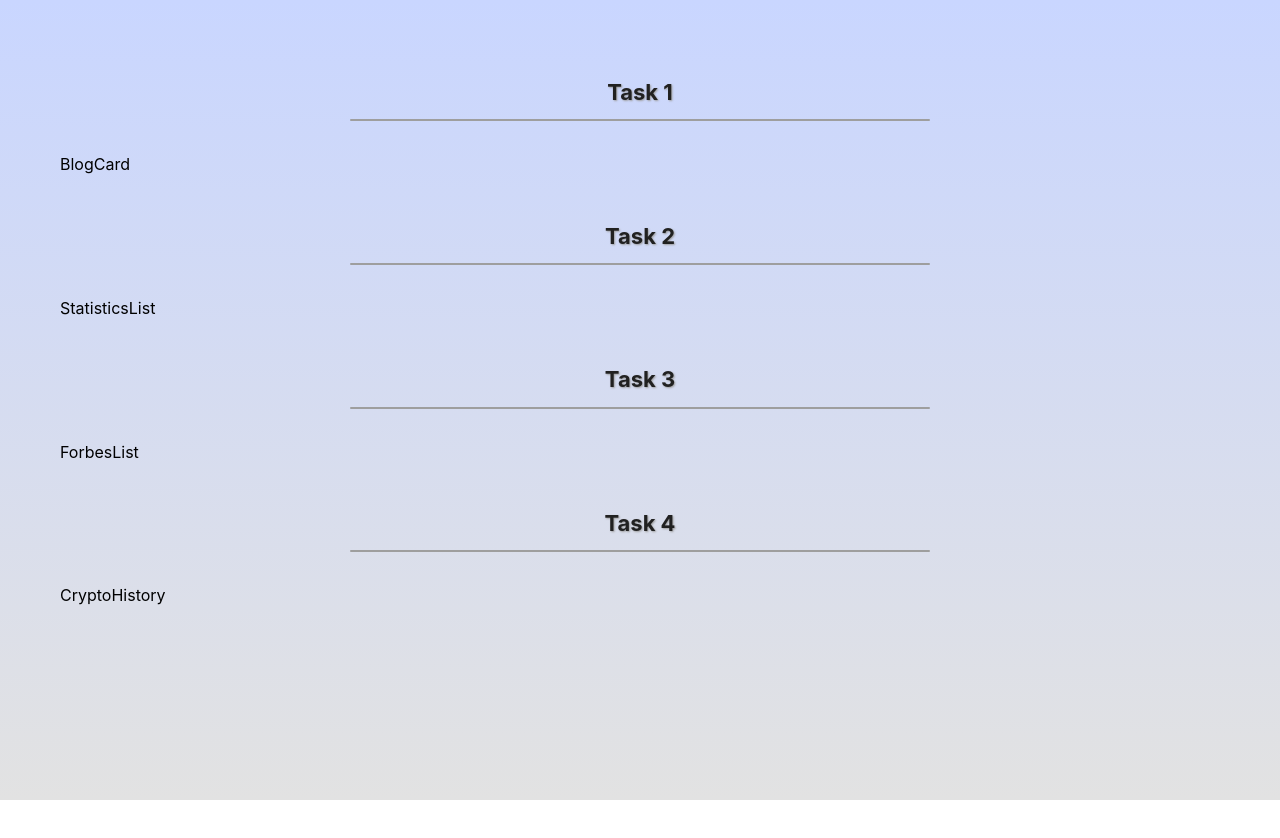
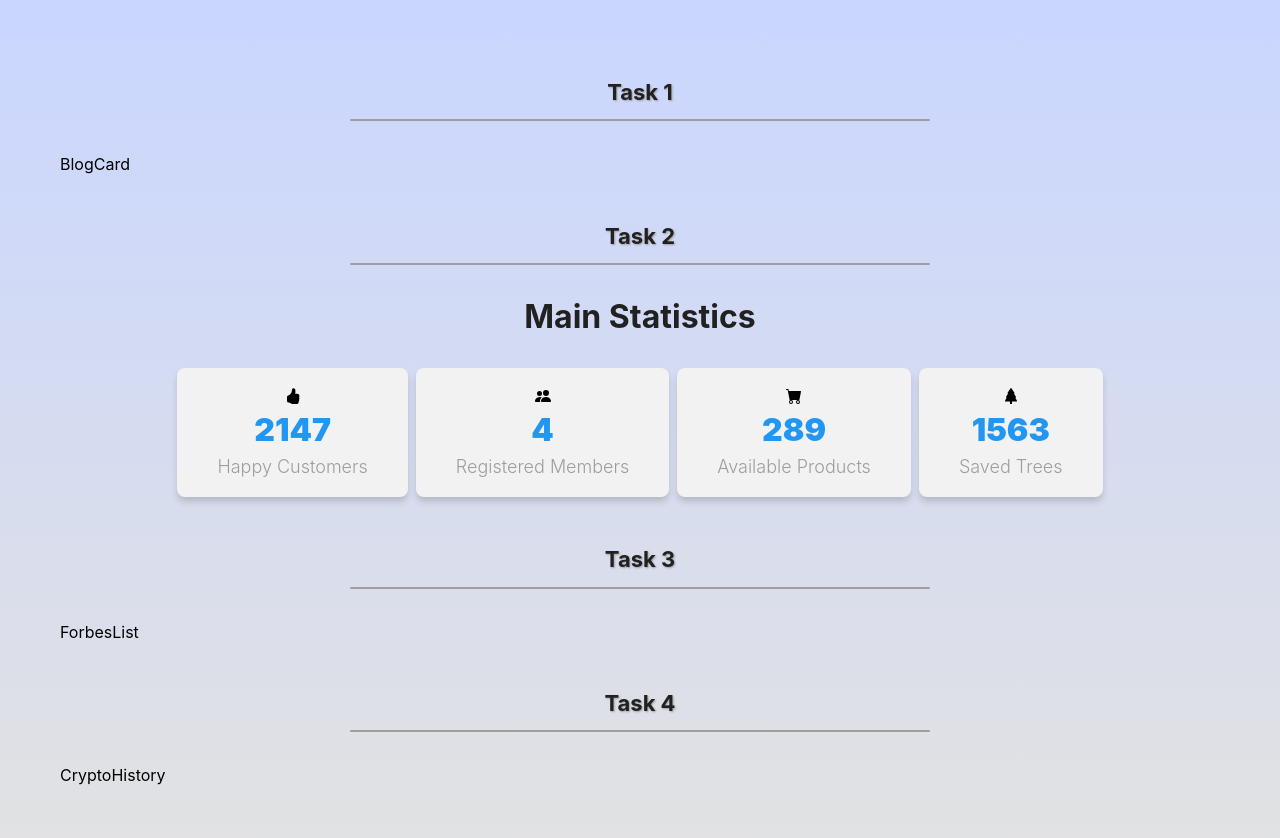
Before and after one commit to Kseniia30/group-16.10.2022, a React (Create React App) app: page / in a window 1280 px wide. Shown: the top 838 px of the page. Before the commit the page ends 800 px from the top, so only its background shows below. Built offline with nearby package versions, Linux system fonts and the light colour scheme.

Commit message:
statistics

```diff
--- a/src/components/App/App.jsx
+++ b/src/components/App/App.jsx
@@ -7,6 +7,7 @@ import {
   ForbesList,
   CryptoHistory,
 } from 'components';
+import data from "../../data/data.json"
 
 export const App = () => {
   return (
@@ -20,7 +21,7 @@ export const App = () => {
         <Heading marginTop="50px" marginBottom="50px" textAlign="center">
           Task 2
         </Heading>
-        <Statistics />
+        <Statistics stats={data} title="Main Statistics" />
 
         <Heading marginTop="50px" marginBottom="50px" textAlign="center">
           Task 3
--- a/src/components/StatisticItem/StatisticItem.jsx
+++ b/src/components/StatisticItem/StatisticItem.jsx
@@ -1,9 +1,18 @@
+
 import {
   StatisticBox,
   StatisticText,
   StatisticCounter,
 } from './StatisticItem.styled';
 
-export const StatisticItem = () => {
-  return <div>StatisticBox</div>;
+export const StatisticItem = ({ stats: {total, title, id}, icon}) => {
+  return (
+    <>
+
+      <StatisticBox key={id}>
+        {icon}
+    <StatisticCounter>{total}</StatisticCounter>
+    <StatisticText>{title}</StatisticText>
+      </StatisticBox>
+    </>)
 };
--- a/src/components/Statistics/Statistics.jsx
+++ b/src/components/Statistics/Statistics.jsx
@@ -3,11 +3,16 @@ import { StatisticsList, StatisticTitle } from './Statistics.styled';
 import { FaRegThumbsUp } from 'react-icons/fa';
 import { MdPeople, MdOutlineProductionQuantityLimits } from 'react-icons/md';
 import { GiTreeDoor } from 'react-icons/gi';
-
-export const Statistics = () => {
+import { BsFillHandThumbsUpFill, BsFillPeopleFill, BsFillCartFill, BsTreeFill} from "react-icons/bs";
+const icons = [<BsFillHandThumbsUpFill/>, <BsFillPeopleFill/>, <BsFillCartFill/>, <BsTreeFill/>]
+export const Statistics = ({title, stats}) => {
   return (
     <>
-      <div>StatisticsList</div>
+      {title && <StatisticTitle>{title}</StatisticTitle>}
+      <StatisticsList>{stats.map((stat, index) => (
+          <StatisticItem key={stat.id} stats={stat} icon={icons[index]} />
+            ))}
+        </StatisticsList>
     </>
   );
 };
```
Also changed, not shown: 1 other file (tests, documents, lock files or other folders).
